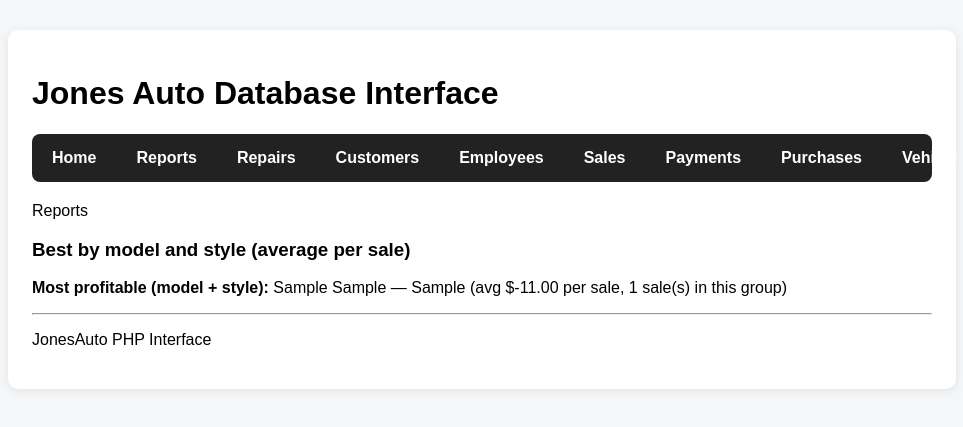
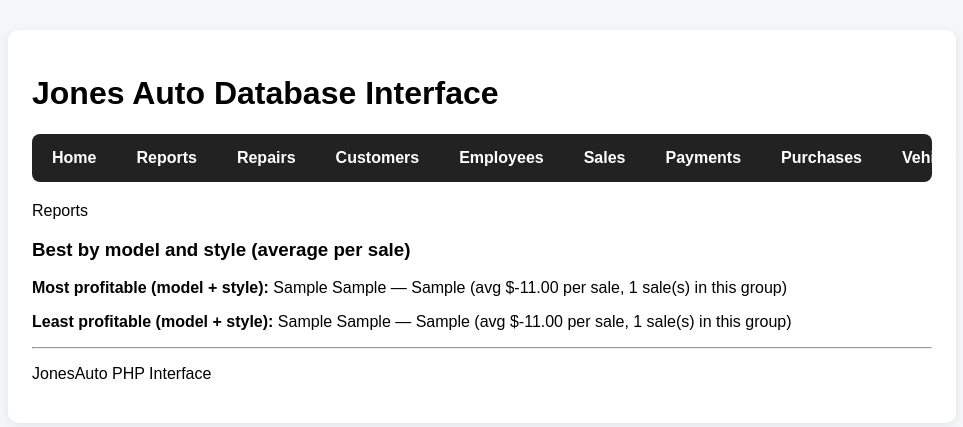
Before and after one commit to Fineturkey/barecarsales_app, a PHP site: page /reports/index.php in a window 1280 px wide. Shown: the top 427 px of the page, without its empty margins (158-1121 px from the left). Run offline with PHP 8.4, Linux system fonts and the light colour scheme; tables that the repository leaves empty hold one stand-in row (values such as "Sample post").

Commit message:
Least profitable query written and tested

```diff
--- a/reports/index.php
+++ b/reports/index.php
@@ -27,8 +27,36 @@ ORDER BY avg_per_sale DESC
 LIMIT 1
 ";
 
+$sql_least = "
+SELECT make, model, style, AVG(per_sale.earnings) AS avg_per_sale, COUNT(*) AS sales_count
+FROM (
+    SELECT
+        v.make,
+        v.model,
+        v.style,
+        s.sale_id,
+        (
+            GREATEST(COALESCE(s.sale_price, 0), COALESCE(s.total_due, 0))
+            - p.price_paid
+            - COALESCE(SUM(r.actual_cost), 0)
+            - COALESCE(s.salesperson_commission, 0)
+        ) AS earnings
+    FROM sale s
+    INNER JOIN vehicle v ON s.vehicle_id = v.vehicle_id
+    INNER JOIN purchase p ON p.vehicle_id = s.vehicle_id
+    LEFT JOIN repair r ON r.purchase_id = p.purchase_id
+    GROUP BY s.sale_id, v.make, v.model, v.style, s.sale_price, s.total_due, p.price_paid, s.salesperson_commission
+) AS per_sale
+GROUP BY make, model, style
+ORDER BY avg_per_sale ASC
+LIMIT 1
+";
+
 $res_most = $conn->query($sql_most);
 $row_most = $res_most ? $res_most->fetch_assoc() : null;
+
+$res_least = $conn->query($sql_least);
+$row_least = $res_least ? $res_least->fetch_assoc() : null;
 ?>
 
 <h2>Reports</h2>
@@ -46,6 +74,17 @@ $row_most = $res_most ? $res_most->fetch_assoc() : null;
     <?php endif; ?>
 </p>
 
+<p>
+    <strong>Least profitable (model + style):</strong>
+    <?php if ($row_least): ?>
+        <?= htmlspecialchars($row_least['make'] . ' ' . $row_least['model'] . (!empty($row_least['style']) ? ' — ' . $row_least['style'] : '')) ?>
+        (avg $<?= htmlspecialchars(number_format((float) $row_least['avg_per_sale'], 2)) ?> per sale,
+        <?= (int) $row_least['sales_count'] ?> sale(s) in this group)
+    <?php else: ?>
+        <em>No data (need sales with matching purchases).</em>
+    <?php endif; ?>
+</p>
+
 <?php
 include '../footer.php';
 $conn->close();
```
